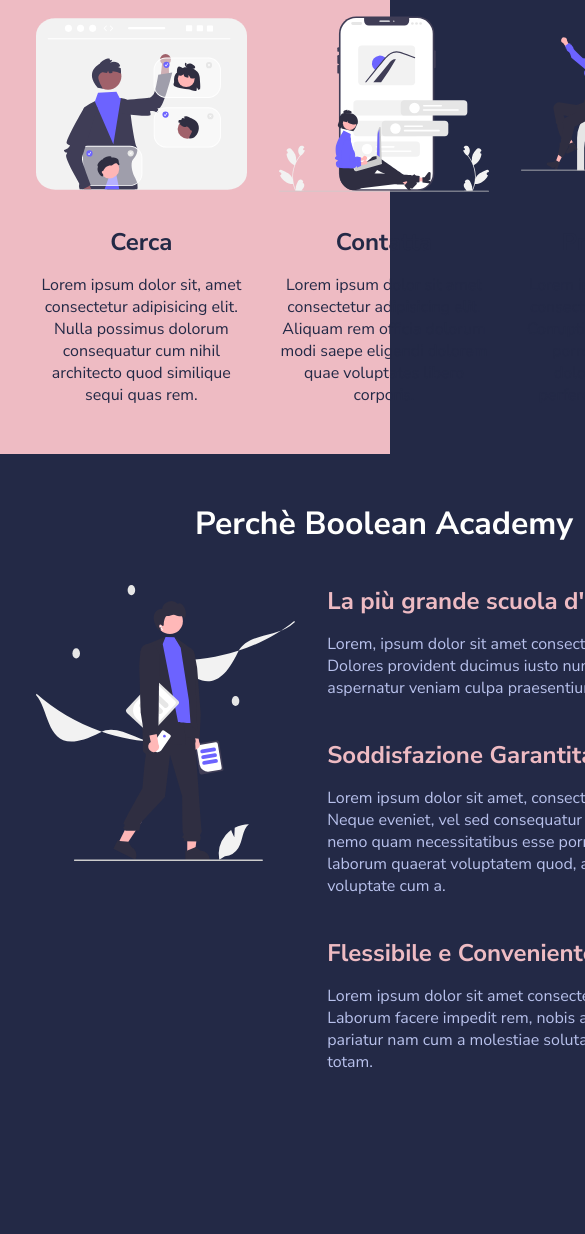
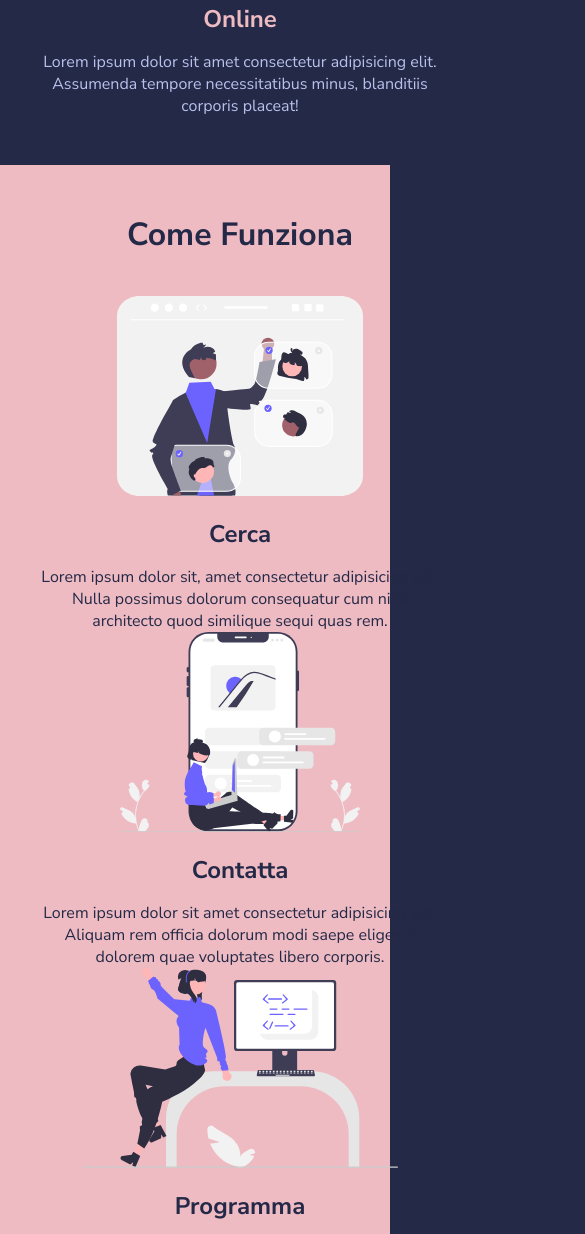
Before and after one commit to Ddanilo9/html-css-resp-wannabe, a plain HTML site: page index.html in a window 390 px wide. Shown: the part 766-2000 px from the top of the page, 585 px wide, since content can reach past the window. Before the commit the page ends 1927 px from the top, so only its background shows below. Drawn offline with Linux system fonts and the light colour scheme.

Commit message:
media 480

```diff
--- a/css/style.css
+++ b/css/style.css
@@ -133,3 +133,23 @@ img {
     max-width: 768px;
    }
   }
+
+ @media (max-width: 480px) {
+   .container{
+    max-width: 480px;
+   }
+
+   .row{
+    flex-direction: column;
+    align-items: center;
+   }
+
+   .lessons .col,
+   .steps .col{
+    width: calc(100%/1);
+   }
+
+   .why-us{
+    background-color: rgb(38, 37, 37);
+   }
+  }
```
